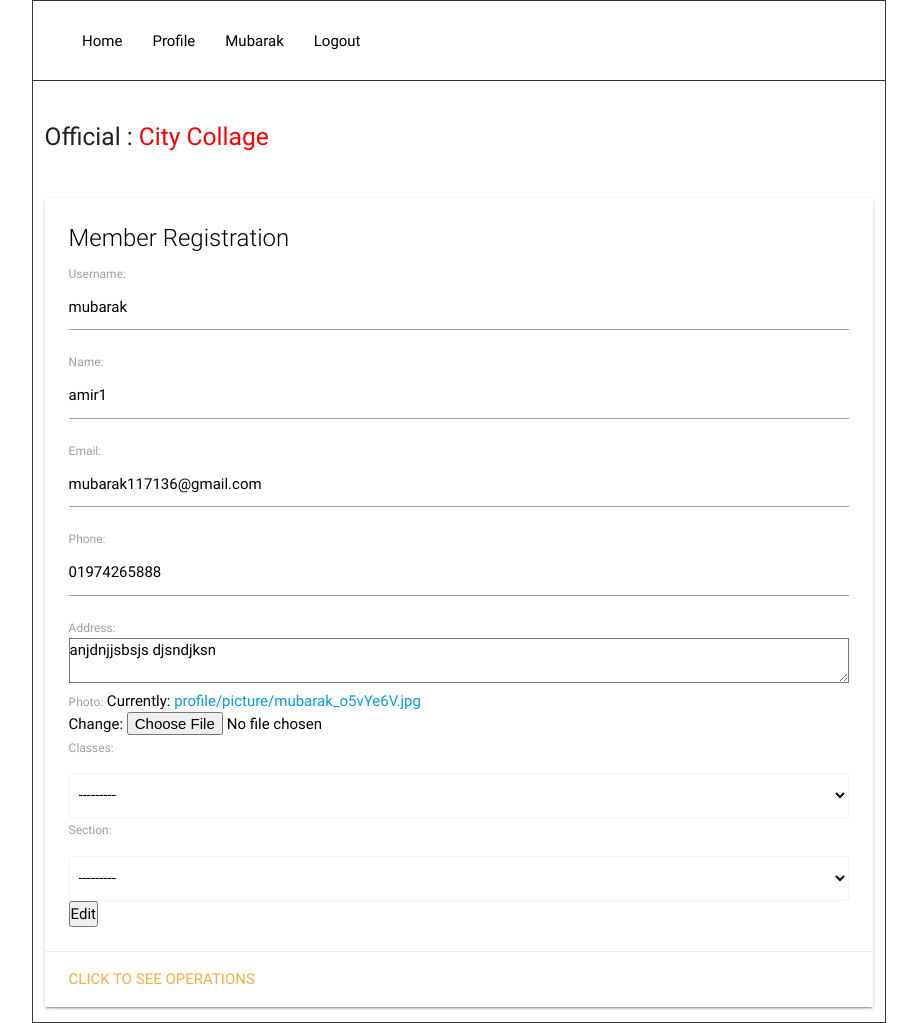
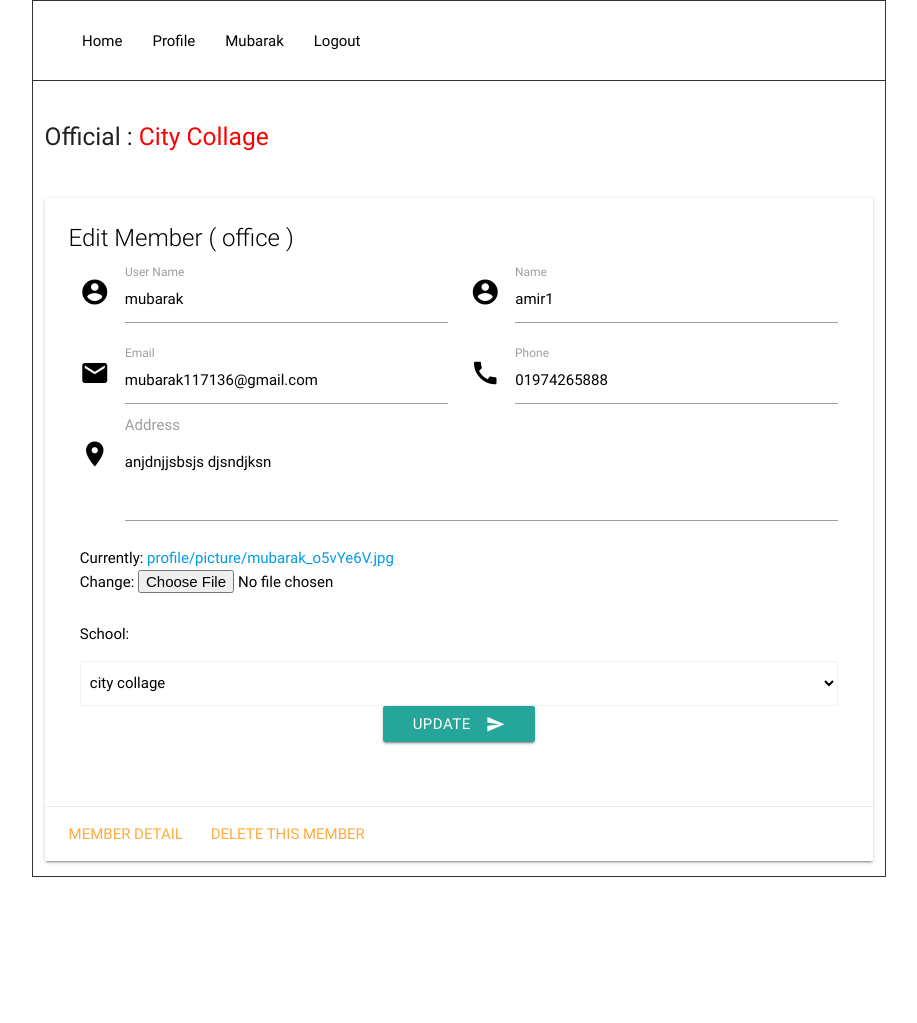
Before and after one commit to vishal1122334455/sms, a Django app: page /office/member/edit/1/ in a window 1280 px wide. Shown: the whole page, without its empty margins (181-1098 px from the left). After the commit the page ends 877 px from the top, so only its background shows below. Run offline with Django 3.2, Linux system fonts and the light colour scheme; a user stored in the database is signed in; data comes from the database, SQL or seed files in the repository; both versions use the stored data as it was after the commit.

Commit message:
In office apps comlete user operations include: office can handle all types off member like add, edit, remove and search

```diff
--- a/src/office/forms.py
+++ b/src/office/forms.py
@@ -51,10 +51,13 @@ class MemberEditForm(forms.ModelForm):
         super(MemberEditForm, self).__init__(*args,**kwargs)
         self.fields['classes'].queryset = models.Class.objects.filter(school=self.request.user.school)
         self.fields['section'].queryset = models.Section.objects.filter(school=self.request.user.school)
+        self.fields['school'].queryset = models.School.objects.filter(id=self.request.user.school.id)
 
-    classes = forms.ModelChoiceField(queryset=models.Class.objects.all(), widget=forms.Select(attrs={'class':'input-field browser-default'}))
-    section = forms.ModelChoiceField(queryset=models.Section.objects.all(), widget=forms.Select(attrs={'class':'input-field browser-default'}))
+    address = forms.CharField( required=False, max_length= 1000 ,widget=forms.Textarea(attrs={'class': 'validate materialize-textarea'}) )
+    classes = forms.ModelChoiceField(queryset=models.Class.objects.all(), required=False, widget=forms.Select(attrs={'class':'input-field browser-default'}))
+    section = forms.ModelChoiceField(queryset=models.Section.objects.all(), required=False,widget=forms.Select(attrs={'class':'input-field browser-default'}))
+    school = forms.ModelChoiceField(queryset=models.School.objects.all(), required=False,widget=forms.Select(attrs={'class':'input-field browser-default'}))
 
     class Meta:
         model = models.UserProfile
-        fields = ('username', 'name', 'email', 'phone', 'address', 'photo', 'classes', 'section')
+        fields = ('username', 'name', 'email', 'phone', 'address', 'photo', 'school', 'classes', 'section')
--- a/src/office/templates/office/index.html
+++ b/src/office/templates/office/index.html
@@ -11,10 +11,10 @@
     <div class="col s12 m6">
         <div class="card blue-grey darken-1">
             <div class="card-content white-text">
-                <span class="card-title">Member Registration</span>
+                <span class="card-title">Member Operations</span>
                 <p>
                     In this section official can register Teacher, Student, Parent, Librarian and Other Official.
-                    In this section he also Edit and Remove those member profile.
+                    In this section he also Search, Edit and Remove those member profile.
                 </p>
             </div>
 
--- a/src/office/templates/office/member-edit.html
+++ b/src/office/templates/office/member-edit.html
@@ -12,14 +12,72 @@
         <div class="card white darken-1">
             <div class="card-content black-text">
                 {% if viewable_user %}
-                    <span class="card-title">Member Registration</span>
+                    {% for member in viewable_user %}
+                        <span class="card-title">Edit Member ( {{ member.member_type }} )</span>
+                    {% endfor %}
 
                     <form method="post" enctype="multipart/form-data">
                         {% csrf_token %}
 
-                        {{ member_edit_form.as_p }}
+                        <div class="input-field col s12 m6 l6">
+                            <i class="material-icons prefix">account_circle</i>
+                            {{ member_edit_form.username }}
+                            <label for="icon_prefix white-text">User Name</label>
+                        </div>
 
-                        <button type="submit">Edit</button>
+                        <div class="input-field col s12 m6 l6">
+                            <i class="material-icons prefix">account_circle</i>
+                            {{ member_edit_form.name }}
+                            <label for="icon_prefix white-text">Name</label>
+                        </div>
+
+                        <div class="input-field col s12 m6 l6">
+                            <i class="material-icons prefix">email</i>
+                            {{ member_edit_form.email }}
+                            <label for="icon_prefix white-text">Email</label>
+                        </div>
+
+                        <div class="input-field col s12 m6 l6">
+                            <i class="material-icons prefix">call</i>
+                            {{ member_edit_form.phone }}
+                            <label for="icon_prefix white-text">Phone</label>
+                        </div>
+
+                        <div style="" class="input-field col s12 m12 l12">
+                            <i class="material-icons prefix">location_on</i>
+                            {{ member_edit_form.address }}
+                            <label for="icon_prefix white-text">Address</label>
+                        </div>
+
+                        <div class="col s12 m12 l12">
+                            {{ member_edit_form.photo }}
+                        </div>
+
+                        <div class="col s12 m12 l12" style="margin-top: 30px;">
+                            School:
+                            {{ member_edit_form.school }}
+                        </div>
+
+                        {% for member in viewable_user %}
+                            {% ifequal member.member_type.name 'student' %}
+                                <div class="col s12 m12 l12" style="margin-top: 30px;">
+                                    Edit Class:
+                                    {{ member_edit_form.classes }}
+                                </div>
+
+                                <div class="col s12 m12 l12" style="margin-top: 30px;">
+                                    Edit Section:
+                                    {{ member_edit_form.section }}
+                                </div>
+                            {% endifequal %}
+                        {% endfor %}
+                            <div class="row">
+                            <div class="col s12 m12 l12 center-align" style="margin-bottom: 20px;">
+                            <button class="btn waves-effect waves-light" type="submit" style="">Update
+                                <i class="material-icons right">send</i>
+                            </button>
+                            </div>
+                                </div>
                     </form>
 
                 {% else %}
@@ -28,9 +86,12 @@
             </div>
 
             {% if viewable_user %}
-                <div class="card-action">
-                    <a href="{% url 'office:office-registration' %}">Click To See Operations</a>
-                </div>
+                {% for member in viewable_user %}
+                    <div class="card-action black-text">
+                        <a href="{% url 'office:member-detail' pk=member.id %}">Member Detail</a>
+                        <a href="{% url 'office:member-delete' pk=member.id %}">Delete This Member</a>
+                    </div>
+                {% endfor %}
             {% endif %}
         </div>
     </div>
--- a/src/office/templates/office/search.html
+++ b/src/office/templates/office/search.html
@@ -51,8 +51,8 @@
 
                     <div class="card-action">
                         <a href="{% url 'office:member-detail' pk=member.id %}">View Detail</a>
-                        <a href="{% url 'office:office-registration' %}">Edit Member</a>
-                        <a href="{% url 'office:office-registration' %}">Remove Member</a>
+                        <a href="{% url 'office:member-edit' pk=member.id %}">Edit Member</a>
+                        <a href="{% url 'office:member-delete' pk=member.id %}">Remove Member</a>
                     </div>
                 </div>
             </div>
--- a/src/office/urls.py
+++ b/src/office/urls.py
@@ -4,7 +4,10 @@ from . import views
 urlpatterns = [
     url(r'^$', views.Home.as_view(), name='index'),
     url(r'^office-registration/$', views.Registration.as_view(), name='office-registration'),
+
+    #member operations
     url(r'^member/search/$', views.MemberSearch.as_view(), name='member-search'),
     url(r'^member/detail/(?P<pk>[0-9]+)/$', views.MemberDetail.as_view(), name='member-detail'),
     url(r'^member/edit/(?P<pk>[0-9]+)/$', views.MemberEdit.as_view(), name='member-edit'),
+    url(r'^member/delete/(?P<pk>[0-9]+)/$', views.MemberDelete.as_view(), name='member-delete'),
 ]
--- a/src/office/views.py
+++ b/src/office/views.py
@@ -1,4 +1,4 @@
-from django.shortcuts import render, get_object_or_404
+from django.shortcuts import render, redirect, get_object_or_404
 from django.views import View
 from django.contrib.auth.hashers import make_password
 
@@ -19,6 +19,8 @@ def check_user(request, pk):
     if user_school_id == request.user.school.id:
         return user_objects
 
+
+#office home page
 class Home(AdminPermission, View):
     template_name = 'office/index.html'
 
@@ -108,12 +110,12 @@ class MemberEdit(AdminPermission, View):
 
         member_edit_form = forms.MemberEditForm(instance=models.UserProfile.objects.get(pk=pk), request=request)
 
-        check_admin_perssion = check_user(request, pk)
+        check_admin_permission = check_user(request, pk)
 
         viewable_user = False
 
-        if check_admin_perssion:
-            viewable_user = check_admin_perssion
+        if check_admin_permission:
+            viewable_user = check_admin_permission
 
         variables = {
             'viewable_user': viewable_user,
@@ -127,12 +129,12 @@ class MemberEdit(AdminPermission, View):
 
         member_edit_form = forms.MemberEditForm(request.POST or None, request.FILES, instance=models.UserProfile.objects.get(pk=pk), request=request)
 
-        check_admin_perssion = check_user(request, pk)
+        check_admin_permission = check_user(request, pk)
 
         viewable_user = False
 
-        if check_admin_perssion:
-            viewable_user = check_admin_perssion
+        if check_admin_permission:
+            viewable_user = check_admin_permission
 
             if member_edit_form.is_valid():
                 member_edit_form.save()
@@ -143,3 +145,51 @@ class MemberEdit(AdminPermission, View):
         }
 
         return render(request, self.template_name, variables)
+
+
+class MemberDelete(AdminPermission, View):
+    template_name = 'office/member-delete.html'
+
+    def get(self, request, pk):
+        get_object_or_404(models.UserProfile, pk=pk)
+
+        check_admin_permission = check_user(request, pk)
+
+        viewable_user = False
+
+        if check_admin_permission:
+            viewable_user = check_admin_permission
+
+        variables = {
+            'viewable_user': viewable_user,
+        }
+
+        return render(request, self.template_name, variables)
+
+    def post(self, request, pk):
+        get_object_or_404(models.UserProfile, pk=pk)
+
+        check_admin_permission = check_user(request, pk)
+
+        viewable_user = False
+
+        if check_admin_permission:
+            viewable_user = check_admin_permission
+
+            if request.POST.get('yes') == 'yes':
+                member_id = request.POST.get('member_id')
+
+                member_obj = models.UserProfile.objects.get(id=member_id)
+                member_obj.delete()
+
+                return redirect('office:member-search')
+
+            elif request.POST.get('no') == 'no':
+                member_id = request.POST.get('member_id')
+                return redirect('office:member-detail', pk=member_id)
+
+        variables = {
+            'viewable_user': viewable_user,
+        }
+
+        return render(request, self.template_name, variables)
```
Also changed, not shown: src/office/templates/office/member-delete.html (added, +51 -0 lines), src/office/templates/office/member-detail.html (+6 -4 lines), src/db.sqlite3, src/media/profile/picture/mubarak_9vL3v2Y.jpg (added).
